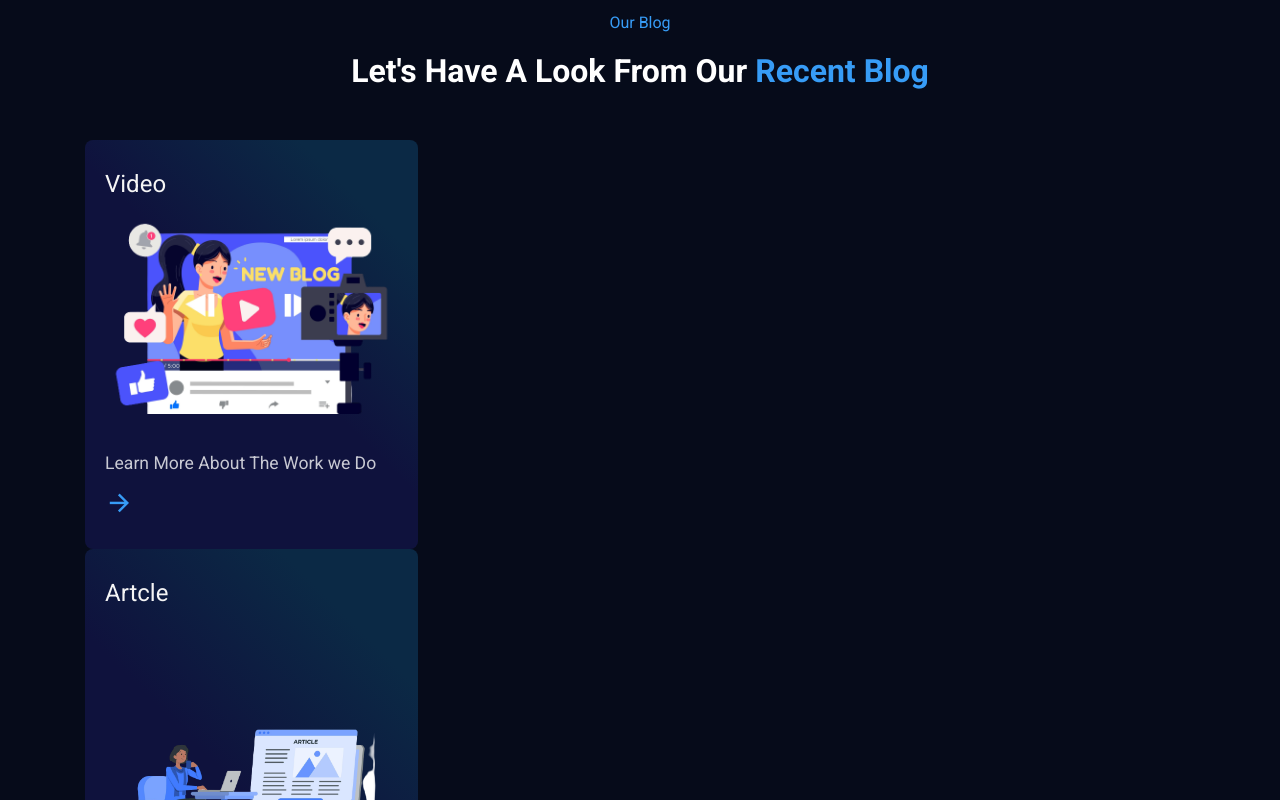
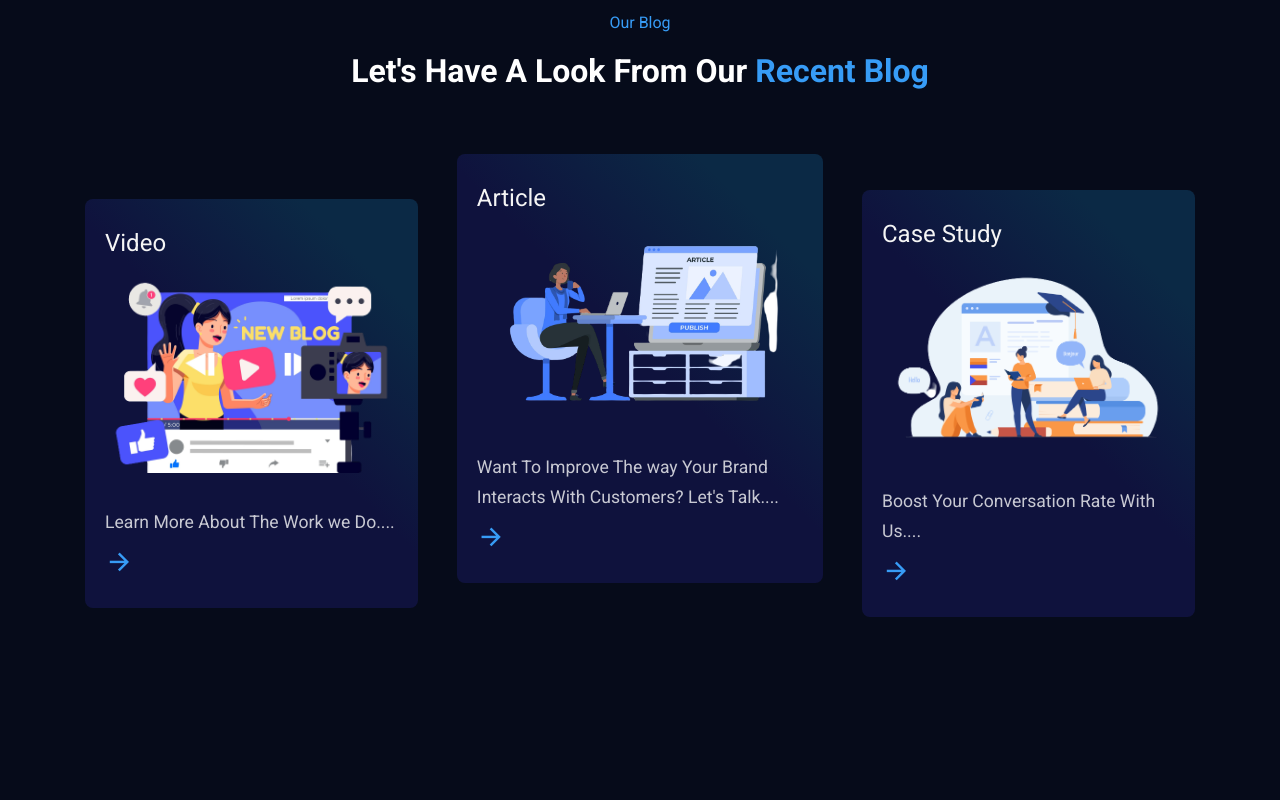
Before and after one commit to CollinsDrew/industry-insider, a React (Create React App) app: page / in a window 1280 px wide. Shown: the part 2800-3600 px from the top of the page. After the commit the page ends 3477 px from the top, so only its background shows below. Built offline with nearby package versions, Linux system fonts and the light colour scheme.

Commit message:
blog section styled

```diff
--- a/src/components/UI/Blog.jsx
+++ b/src/components/UI/Blog.jsx
@@ -9,19 +9,19 @@ const blogData = [
   {
     imgUrl: videoImg,
     title: "Video",
-    desc: "Learn More About The Work we Do",
+    desc: "Learn More About The Work we Do....",
     linkUrl: "#",
   },
   {
     imgUrl: articleImg,
-    title: "Artcle",
-    desc: "Want To Improve The way Your Brand Interacts With Customers?",
+    title: "Article",
+    desc: "Want To Improve The way Your Brand Interacts With Customers? Let's Talk....",
     linkUrl: "#",
   },
   {
     imgUrl: caseStudy,
     title: "Case Study",
-    desc: "Boost Your Conversation Rate",
+    desc: "Boost Your Conversation Rate With Us....",
     linkUrl: "#",
   },
 ];
--- a/src/styles/blog.css
+++ b/src/styles/blog.css
@@ -1,6 +1,6 @@
 .blog__top-content {
   text-align: center;
-  margin-bottom: 50px;
+  margin-bottom: 100px;
 }
 
 .blog__item {
@@ -8,6 +8,7 @@
   padding: 30px 20px;
   background: var(--card-bg);
   border-radius: 0.5rem;
+  cursor: pointer;
 }
 
 .blog__item h3 {
@@ -34,3 +35,19 @@
   font-size: 1.8rem;
   color: var(--primary-color);
 }
+
+.blog__wrapper {
+  display: flex;
+  align-items: center;
+  justify-content: space-between;
+}
+
+.blog__item:nth-child(2) .blog__img {
+  margin-top: -100px;
+  margin-bottom: -10px;
+}
+
+.blog__item:nth-child(2) {
+  width: 33%;
+  margin-top: -70px;
+}
```
